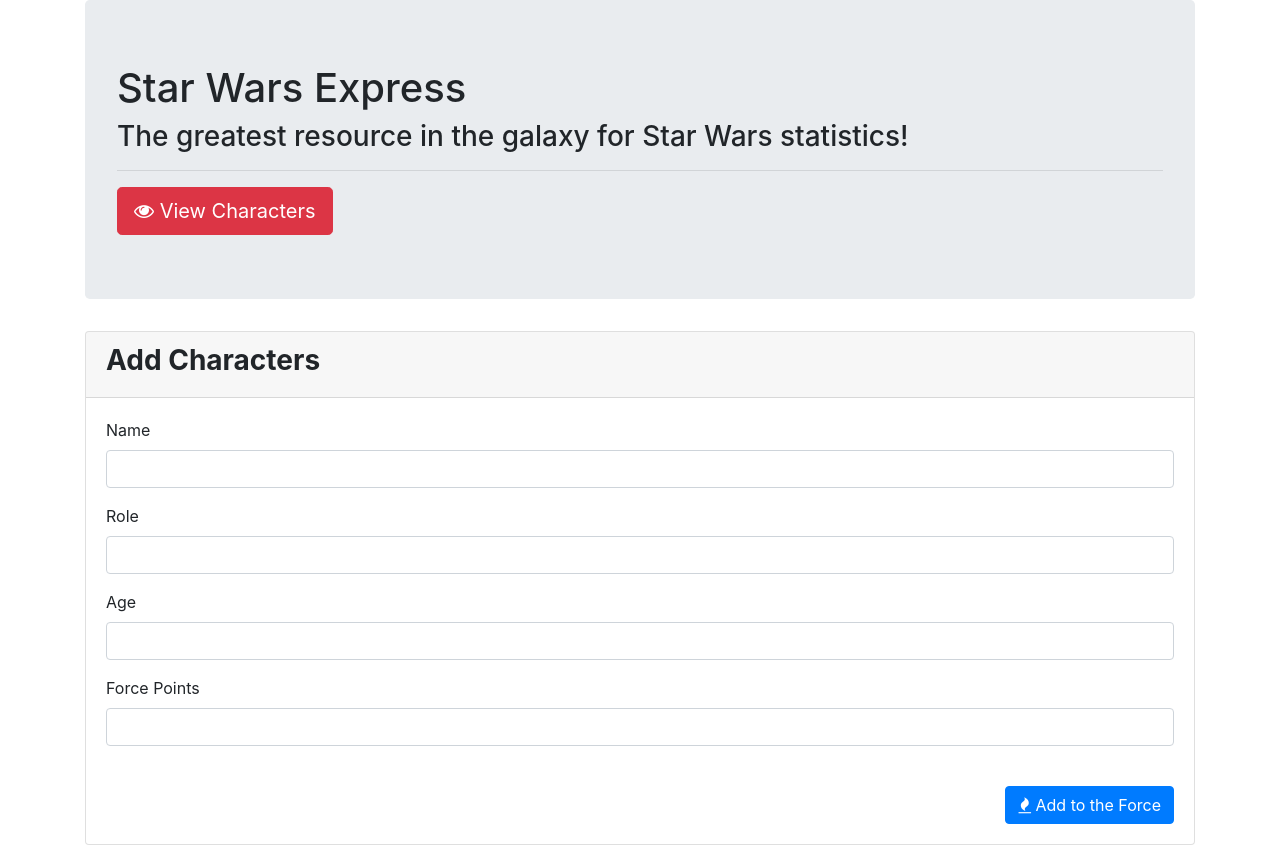
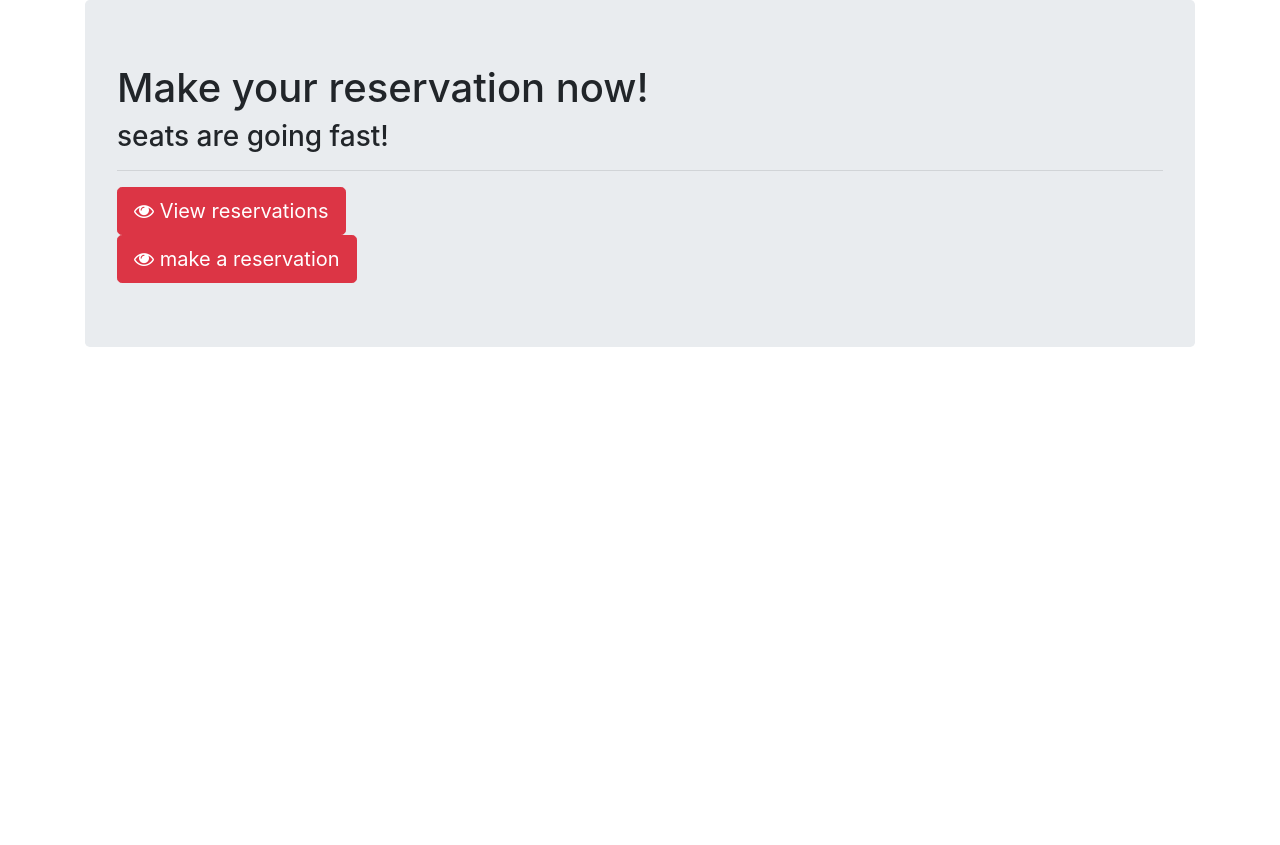
Before and after one commit to joshwilensky/Columbia-Hot-Vegan-Pizza, a website: page index.html in a window 1280 px wide. After the commit the page ends 800 px from the top, so only its background shows below. Drawn offline with nearby package versions, Linux system fonts and the light colour scheme.

Commit message:
fixed index.html

```diff
--- a/index.html
+++ b/index.html
@@ -2,7 +2,7 @@
 <html lang="en">
   <head>
     <meta charset="UTF-8" />
-    <title>Star Wars - Express</title>
+    <title>Welcome to Columbia Vegean pizza</title>
     <!-- Latest compiled and minified CSS & JS -->
     <link
       rel="stylesheet"
@@ -18,76 +18,26 @@
   <body>
     <div class="container">
       <div class="jumbotron">
-        <h1>Star Wars Express</h1>
-        <h3>The greatest resource in the galaxy for Star Wars statistics!</h3>
+        <h1>Make your reservation now!</h1>
+        <h3>seats are going fast!</h3>
         <hr />
-        <a href="/"
+        <a href="reservations.html"
           ><button class="btn btn-danger btn-lg">
-            <span class="fa fa-eye"></span> View Characters
+            <span class="fa fa-eye"></span> View reservations
           </button></a
-        >
+        ><br>
+        <a href="form.html"
+        ><button class="btn btn-danger btn-lg">
+          <span class="fa fa-eye"></span> make a reservation
+        </button></a
+      >
       </div>
-      <div class="row">
-        <div class="col-12">
-          <div class="card">
-            <div class="card-header">
-              <h3><strong>Add Characters</strong></h3>
-            </div>
-            <div class="card-body">
-              <form method="POST" role="form">
-                <div class="form-group">
-                  <label for="name">Name</label>
-                  <input type="text" class="form-control" id="name" />
-                </div>
-
-                <div class="form-group">
-                  <label for="role">Role</label>
-                  <input type="text" class="form-control" id="role" />
-                </div>
-
-                <div class="form-group">
-                  <label for="age">Age</label>
-                  <input type="text" class="form-control" id="age" />
-                </div>
-
-                <div class="form-group">
-                  <label for="force-points">Force Points</label>
-                  <input type="text" class="form-control" id="force-points" />
-                </div>
-              </form>
-              <br />
-              <div class="text-right">
-                <button
-                  type="submit"
-                  class="btn btn-primary btn-md"
-                  id="add-btn"
-                >
-                  <span class="fa fa-fire"></span> Add to the Force
-                </button>
               </div>
             </div>
           </div>
         </div>
       </div>
     </div>
-
-    <script type="text/javascript">
-      // Question: What does this code do?
-      $("#add-btn").on("click", function (event) {
-        event.preventDefault();
-        var newCharacter = {
-          name: $("#name").val().trim(),
-          role: $("#role").val().trim(),
-          age: $("#age").val().trim(),
-          forcePoints: $("#force-points").val().trim(),
-        };
-
-        // Question: What does this code do??
-        $.post("/api/characters", newCharacter).then(function (data) {
-          console.log("add.html", data);
-          alert("Adding character...");
-        });
-      });
     </script>
   </body>
 </html>
```
